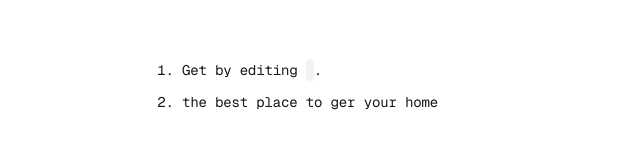
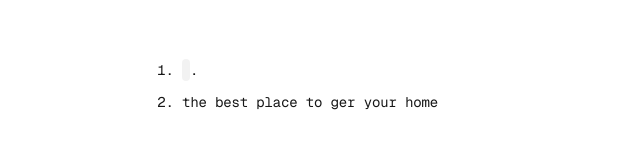
Before and after one commit to HanaTeshome721/real-estate-in-et, a Next.js app: page / in a window 1280 px wide. Shown: the part 274-418 px from the top of the page, without its empty margins (317-957 px from the left). Built offline with nearby package versions, Linux system fonts and the light colour scheme.

Commit message:
fix: fix page component

```diff
--- a/src/app/page.tsx
+++ b/src/app/page.tsx
@@ -7,7 +7,7 @@ export default function Home() {
 
         <ol className="font-mono list-inside list-decimal text-sm/6 text-center sm:text-left">
           <li className="mb-2 tracking-[-.01em]">
-            Get by editing{" "}
+            {" "}
             <code className="bg-black/[.05] dark:bg-white/[.06] font-mono font-semibold px-1 py-0.5 rounded">
 
             </code>
```
